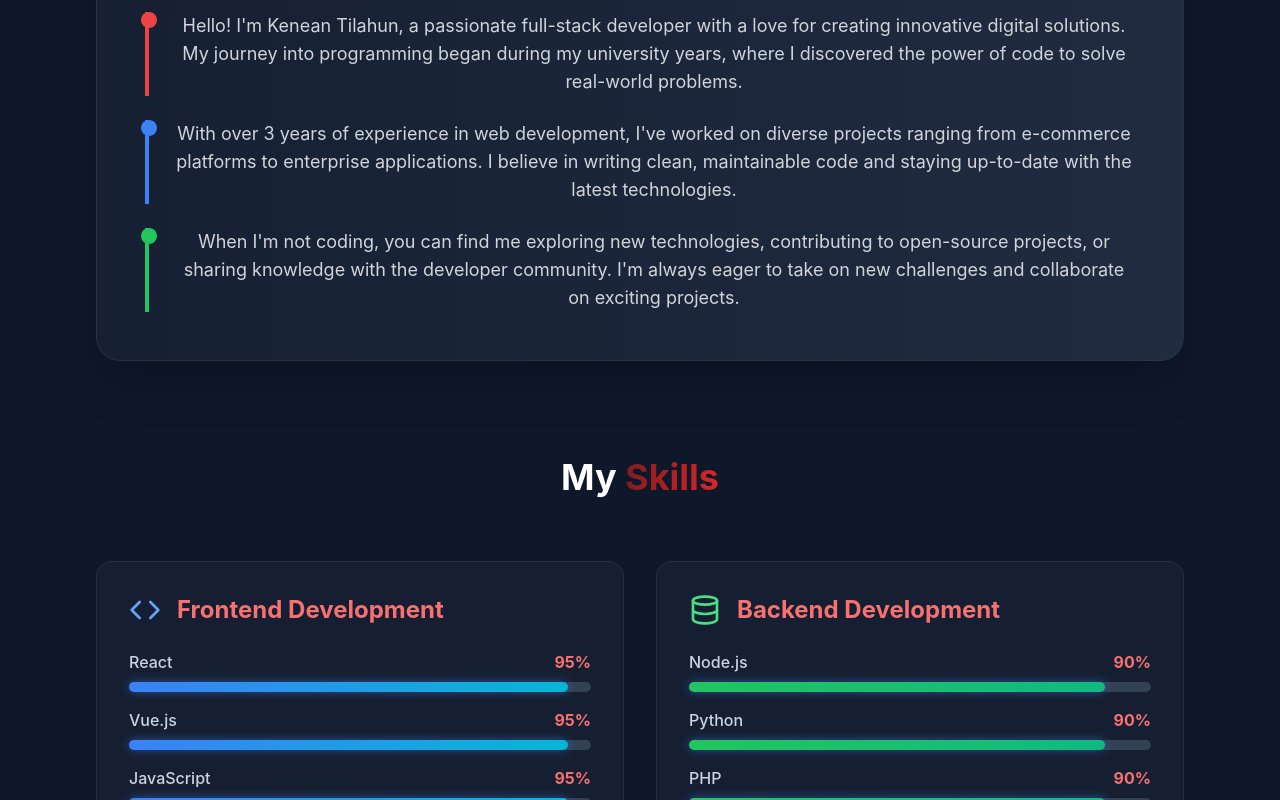
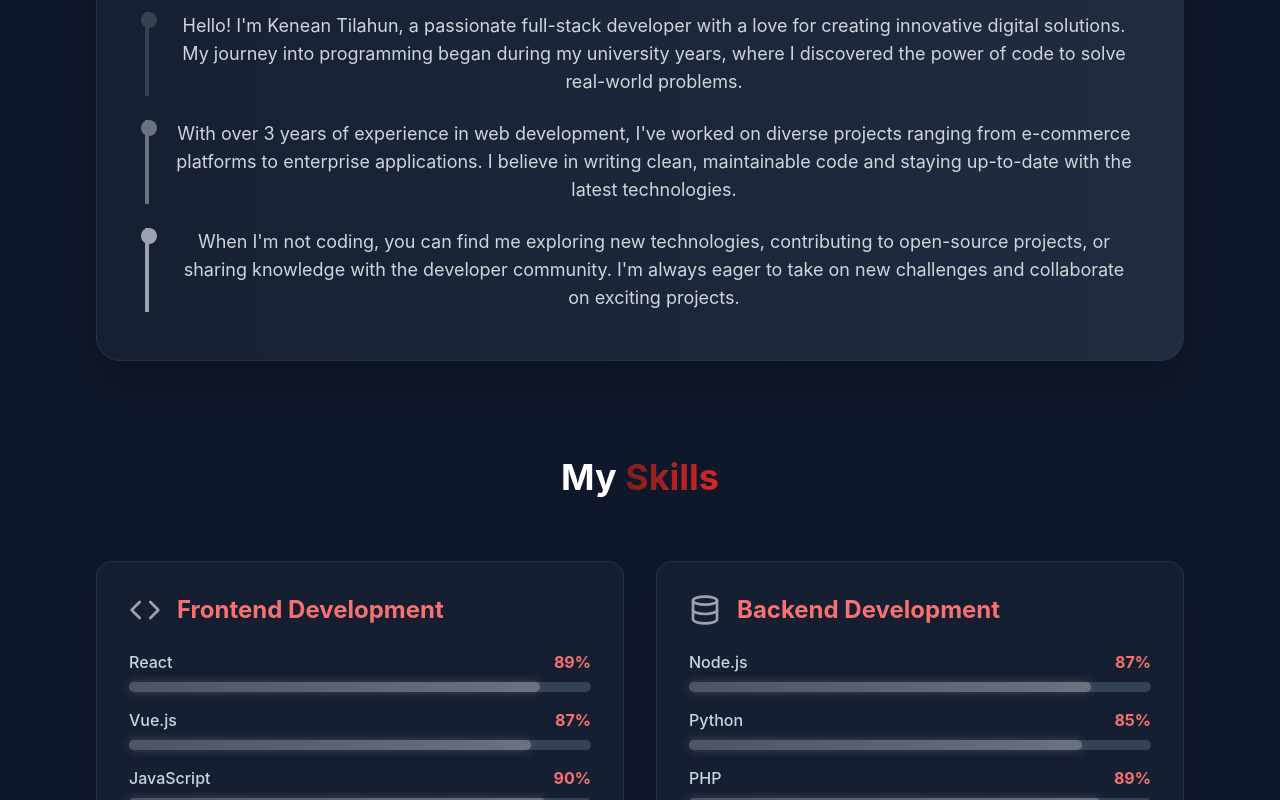
Before and after one commit to KeniKT/kenean-tilahun-portfolio, a React (Vite) app: page / in a window 1280 px wide. Shown: the part 1560-2360 px from the top of the page. Built offline with nearby package versions, Linux system fonts and the light colour scheme.

Commit message:
About page update

```diff
--- a/src/pages/About.jsx
+++ b/src/pages/About.jsx
@@ -63,51 +63,51 @@ const About = () => {
   const skillsAnimation = useScrollAnimation(0.2);
   const statsAnimation = useScrollAnimation(0.3);
 
-  // Updated skills data with individual percentages for each skill
+  // Updated skills data with individual percentages for each skill (85-90% range)
   const skills = [
     {
-      logo: <Code className="w-6 h-6 sm:w-8 sm:h-8 text-blue-400" />,
+      logo: <Code className="w-6 h-6 sm:w-8 sm:h-8 text-gray-400" />,
       name: "Frontend Development",
       detailedSkills: [
-        { name: "React", percentage: 95 },
-        { name: "Vue.js", percentage: 95 },
-        { name: "JavaScript", percentage: 95 },
-        { name: "HTML5", percentage: 95 },
-        { name: "CSS3", percentage: 95 },
-        { name: "Modern Frameworks", percentage: 95 }
+        { name: "React", percentage: 89 },
+        { name: "Vue.js", percentage: 87 },
+        { name: "JavaScript", percentage: 90 },
+        { name: "HTML5", percentage: 88 },
+        { name: "CSS3", percentage: 86 },
+        { name: "Modern Frameworks", percentage: 85 }
       ],
-      color: "from-blue-500 to-cyan-500"
+      color: "from-gray-600 to-gray-500"
     },
     {
-      logo: <Database className="w-6 h-6 sm:w-8 sm:h-8 text-green-400" />,
+      logo: <Database className="w-6 h-6 sm:w-8 sm:h-8 text-gray-400" />,
       name: "Backend Development",
       detailedSkills: [
-        { name: "Node.js", percentage: 90 },
-        { name: "Python", percentage: 90 },
-        { name: "PHP", percentage: 90 },
-        { name: "Database Management Systems", percentage: 90 }
+        { name: "Node.js", percentage: 87 },
+        { name: "Python", percentage: 85 },
+        { name: "PHP", percentage: 89 },
+        { name: "Database Management Systems", percentage: 86 }
       ],
-      color: "from-green-500 to-emerald-500"
+      color: "from-gray-600 to-gray-500"
     },
     {
-      logo: <Globe className="w-6 h-6 sm:w-8 sm:h-8 text-purple-400" />,
+      logo: <Globe className="w-6 h-6 sm:w-8 sm:h-8 text-gray-400" />,
       name: "Web Technologies",
       detailedSkills: [
-        { name: "Full-stack Development", percentage: 89 },
-        { name: "Responsive Solutions", percentage: 89 },
-        { name: "Scalable Solutions", percentage: 89 }
+        { name: "Full-stack Development", percentage: 88 },
+        { name: "Responsive Solutions", percentage: 90 },
+        { name: "Scalable Solutions", percentage: 85 }
       ],
-      color: "from-purple-500 to-pink-500"
+      color: "from-gray-600 to-gray-500"
     },
     {
-      logo: <Smartphone className="w-6 h-6 sm:w-8 sm:h-8 text-orange-400" />,
+      logo: <Smartphone className="w-6 h-6 sm:w-8 sm:h-8 text-gray-400" />,
       name: "Mobile Development",
       detailedSkills: [
-        { name: "Cross-platform Mobile Apps", percentage: 89 },
-        { name: "React Native", percentage: 89 },
-        { name: "Flutter", percentage: 89 }
+        { name: "Cross-platform Mobile Apps", percentage: 86 },
+        { name: "React Native", percentage: 88 },
+        { name: "Flutter", percentage: 85 }
       ],
-      color: "from-orange-500 to-red-500"
+      color: "from-gray-600 to-gray-500"
     }
   ];
 
@@ -156,20 +156,20 @@ const About = () => {
               My Story
             </h2>
             <div className="space-y-4 sm:space-y-6 text-gray-300 text-sm sm:text-base lg:text-lg leading-relaxed">
-              <p className="relative pl-4 sm:pl-6 border-l-2 sm:border-l-4 border-red-500">
-                <span className="absolute -left-1 sm:-left-2 top-0 w-2 h-2 sm:w-4 sm:h-4 bg-red-500 rounded-full"></span>
+              <p className="relative pl-4 sm:pl-6 border-l-2 sm:border-l-4 border-gray-700">
+                <span className="absolute -left-1 sm:-left-2 top-0 w-2 h-2 sm:w-4 sm:h-4 bg-gray-700 rounded-full"></span>
                 Hello! I'm Kenean Tilahun, a passionate full-stack developer with a love for creating
                 innovative digital solutions. My journey into programming began during my university years,
                 where I discovered the power of code to solve real-world problems.
               </p>
-              <p className="relative pl-4 sm:pl-6 border-l-2 sm:border-l-4 border-blue-500">
-                <span className="absolute -left-1 sm:-left-2 top-0 w-2 h-2 sm:w-4 sm:h-4 bg-blue-500 rounded-full"></span>
+              <p className="relative pl-4 sm:pl-6 border-l-2 sm:border-l-4 border-gray-500">
+                <span className="absolute -left-1 sm:-left-2 top-0 w-2 h-2 sm:w-4 sm:h-4 bg-gray-500 rounded-full"></span>
                 With over 3 years of experience in web development, I've worked on diverse projects
                 ranging from e-commerce platforms to enterprise applications. I believe in writing
                 clean, maintainable code and staying up-to-date with the latest technologies.
               </p>
-              <p className="relative pl-4 sm:pl-6 border-l-2 sm:border-l-4 border-green-500">
-                <span className="absolute -left-1 sm:-left-2 top-0 w-2 h-2 sm:w-4 sm:h-4 bg-green-500 rounded-full"></span>
+              <p className="relative pl-4 sm:pl-6 border-l-2 sm:border-l-4 border-gray-400">
+                <span className="absolute -left-1 sm:-left-2 top-0 w-2 h-2 sm:w-4 sm:h-4 bg-gray-400 rounded-full"></span>
                 When I'm not coding, you can find me exploring new technologies, contributing to
                 open-source projects, or sharing knowledge with the developer community. I'm always
                 eager to take on new challenges and collaborate on exciting projects.
@@ -211,7 +211,7 @@ const About = () => {
   );
 };
 
-// Updated SkillCard component with individual skill percentages
+// Updated SkillCard component with gray color scheme
 const SkillCard = ({ skill, index, isVisible }) => {
   const [animatedSkills, setAnimatedSkills] = useState({});
 
@@ -272,7 +272,7 @@ const SkillCard = ({ skill, index, isVisible }) => {
                     className={`h-full rounded-full bg-gradient-to-r ${skill.color} transition-all duration-1000 ease-out`}
                     style={{
                       width: `${animatedPercentage}%`,
-                      boxShadow: '0 0 10px rgba(59, 130, 246, 0.5)'
+                      boxShadow: '0 0 10px rgba(107, 114, 128, 0.5)'
                     }}
                   />
                 </div>
@@ -285,7 +285,7 @@ const SkillCard = ({ skill, index, isVisible }) => {
   );
 };
 
-// StatCard component
+// StatCard component with gray color scheme
 const StatCard = ({ stat, index, isVisible }) => {
   const [hasAnimated, setHasAnimated] = useState(false);
   const { count, startCounting } = useCountUp(stat.number, 2000);
@@ -308,13 +308,13 @@ const StatCard = ({ stat, index, isVisible }) => {
       }`}
       style={{ transitionDelay: `${index * 100}ms` }}
     >
-      {/* Animated background */}
-      <div className="absolute inset-0 bg-gradient-to-r from-red-900/20 to-red-600/20 opacity-0 group-hover:opacity-100 transition-opacity duration-500 rounded-xl sm:rounded-2xl" />
+      {/* Animated background with gray colors */}
+      <div className="absolute inset-0 bg-gradient-to-r from-gray-700/20 to-gray-500/20 opacity-0 group-hover:opacity-100 transition-opacity duration-500 rounded-xl sm:rounded-2xl" />
 
-      <div className="text-red-400 mb-3 sm:mb-4 relative z-10 group-hover:rotate-12 transition-transform duration-300">
+      <div className="text-gray-400 mb-3 sm:mb-4 relative z-10 group-hover:rotate-12 transition-transform duration-300">
         {stat.icon}
       </div>
-      <div className="text-3xl sm:text-4xl lg:text-5xl font-bold text-red-400 mb-1 sm:mb-2 relative z-10">
+      <div className="text-3xl sm:text-4xl lg:text-5xl font-bold text-gray-400 mb-1 sm:mb-2 relative z-10">
         {displayCount}
       </div>
       <p className="text-gray-300 group-hover:text-white transition-colors duration-300 relative z-10 text-sm sm:text-base">
```
